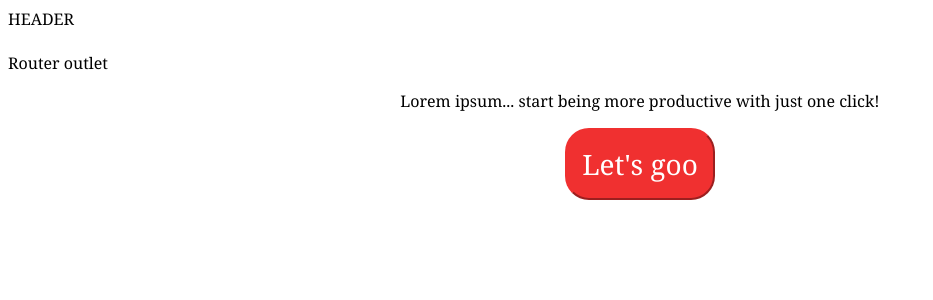
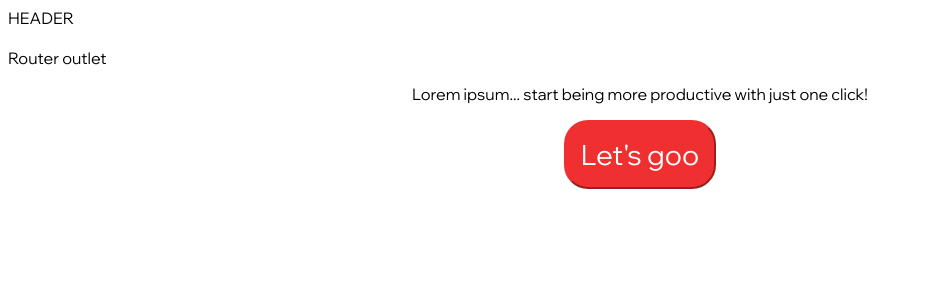
Before and after one commit to Organizacja-Przestepcza/ng-ban-kan, an Angular app: page /welcome-page-component in a window 1280 px wide. Shown: the top 300 px of the page, without its empty margins (0-933 px from the left). Built offline with nearby package versions, Linux system fonts and the light colour scheme.

Commit message:
style update

```diff
--- a/src/styles.css
+++ b/src/styles.css
@@ -1,4 +1,8 @@
 /* You can add global styles to this file, and also import other style files */
+@font-face {
+    font-family: "Wix";
+    src: local("Wix"), url(/assets/fonts/WixMadeforDisplay/WixMadeforDisplay-Regular.ttf) format("truetype");
+}
 *{
-    font-family: Cambria, Cochin, Georgia, Times, 'Times New Roman', serif;
+    font-family: Wix;
 }
```
